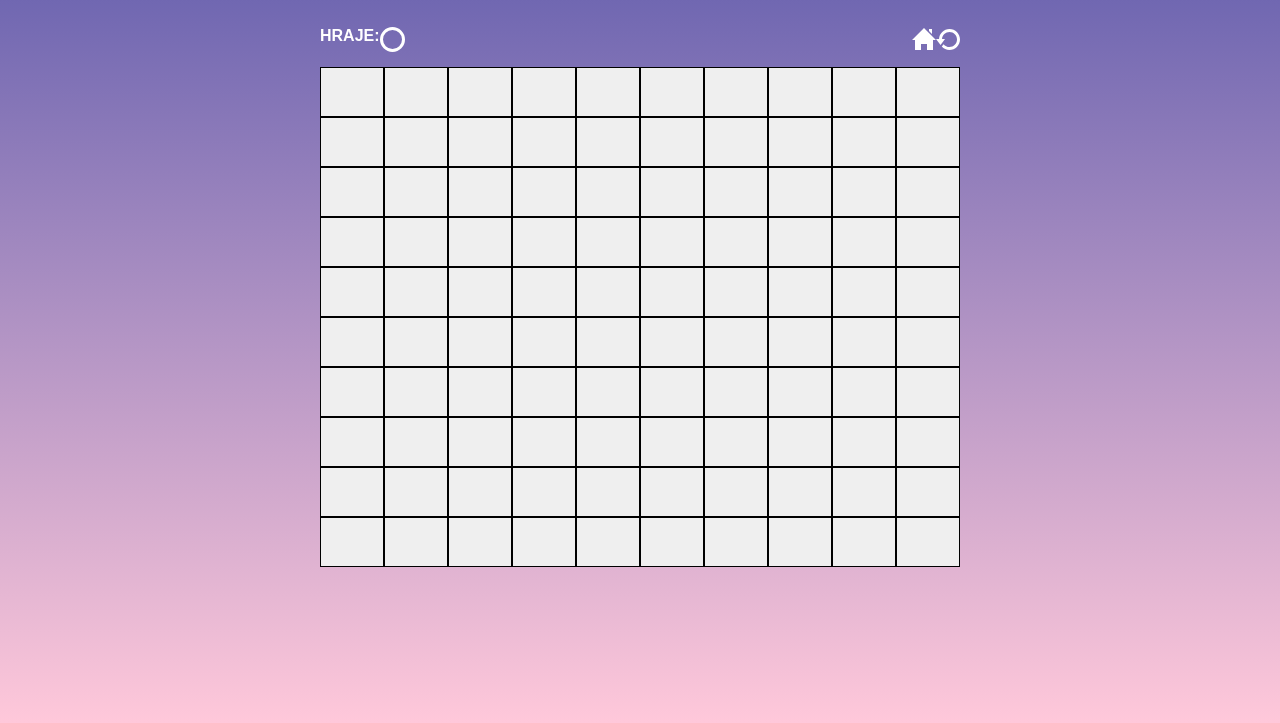
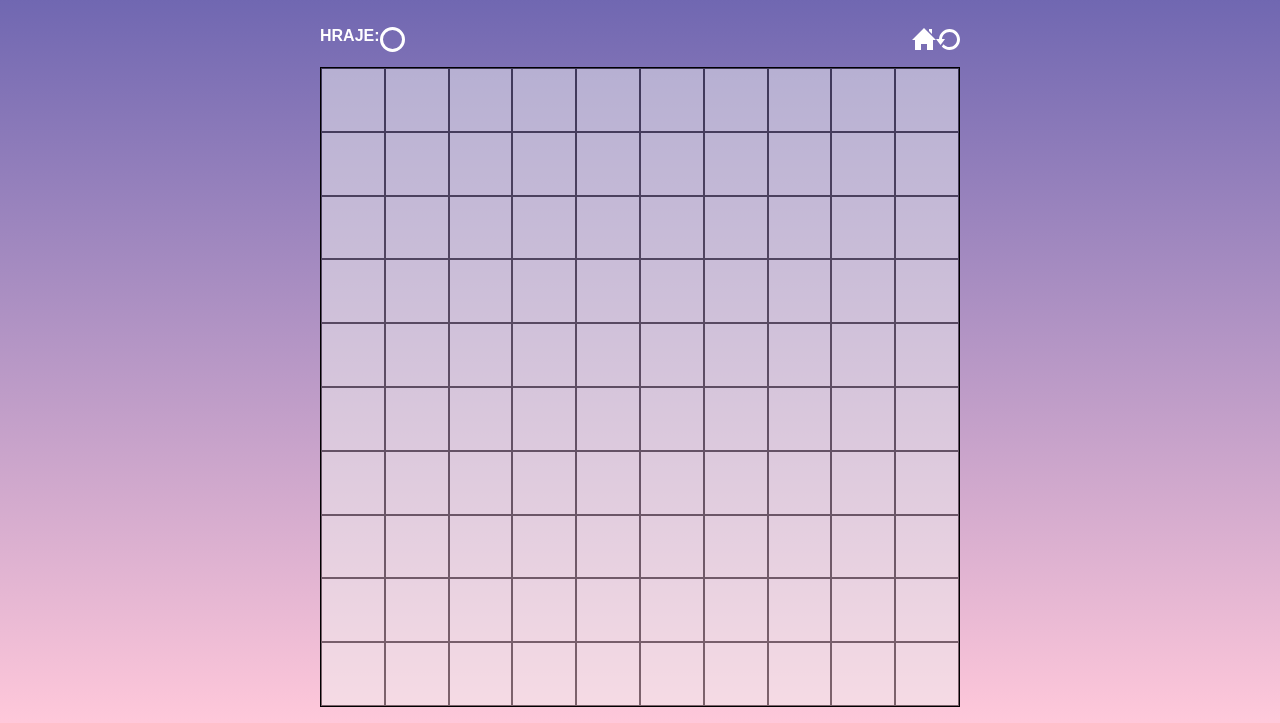
Before and after one commit to EliskaBuocikova/piskvorky, a plain HTML site: page hra.html in a window 1280 px wide. Shown: the part 77-800 px from the top of the page. Drawn offline with Linux system fonts and the light colour scheme.

Commit message:
stylování herní plochy

```diff
--- a/hra.html
+++ b/hra.html
@@ -14,7 +14,7 @@
     />
   </head>
   <body class="hra">
-    <h1 class="hra__title">Piškvorky</h1>
+    <h1 class="title">Piškvorky</h1>
     <div class="panel">
       <div class="player">
         <div class="player__title">hraje:</div>
@@ -46,106 +46,106 @@
       </div>
     </div>
     <div class="square">
-      <button class="field"></button>
-      <button class="field"></button>
-      <button class="field"></button>
-      <button class="field"></button>
-      <button class="field"></button>
-      <button class="field"></button>
-      <button class="field"></button>
-      <button class="field"></button>
-      <button class="field"></button>
-      <button class="field"></button>
-      <button class="field"></button>
-      <button class="field"></button>
-      <button class="field"></button>
-      <button class="field"></button>
-      <button class="field"></button>
-      <button class="field"></button>
-      <button class="field"></button>
-      <button class="field"></button>
-      <button class="field"></button>
-      <button class="field"></button>
-      <button class="field"></button>
-      <button class="field"></button>
-      <button class="field"></button>
-      <button class="field"></button>
-      <button class="field"></button>
-      <button class="field"></button>
-      <button class="field"></button>
-      <button class="field"></button>
-      <button class="field"></button>
-      <button class="field"></button>
-      <button class="field"></button>
-      <button class="field"></button>
-      <button class="field"></button>
-      <button class="field"></button>
-      <button class="field"></button>
-      <button class="field"></button>
-      <button class="field"></button>
-      <button class="field"></button>
-      <button class="field"></button>
-      <button class="field"></button>
-      <button class="field"></button>
-      <button class="field"></button>
-      <button class="field"></button>
-      <button class="field"></button>
-      <button class="field"></button>
-      <button class="field"></button>
-      <button class="field"></button>
-      <button class="field"></button>
-      <button class="field"></button>
-      <button class="field"></button>
-      <button class="field"></button>
-      <button class="field"></button>
-      <button class="field"></button>
-      <button class="field"></button>
-      <button class="field"></button>
-      <button class="field"></button>
-      <button class="field"></button>
-      <button class="field"></button>
-      <button class="field"></button>
-      <button class="field"></button>
-      <button class="field"></button>
-      <button class="field"></button>
-      <button class="field"></button>
-      <button class="field"></button>
-      <button class="field"></button>
-      <button class="field"></button>
-      <button class="field"></button>
-      <button class="field"></button>
-      <button class="field"></button>
-      <button class="field"></button>
-      <button class="field"></button>
-      <button class="field"></button>
-      <button class="field"></button>
-      <button class="field"></button>
-      <button class="field"></button>
-      <button class="field"></button>
-      <button class="field"></button>
-      <button class="field"></button>
-      <button class="field"></button>
-      <button class="field"></button>
-      <button class="field"></button>
-      <button class="field"></button>
-      <button class="field"></button>
-      <button class="field"></button>
-      <button class="field"></button>
-      <button class="field"></button>
-      <button class="field"></button>
-      <button class="field"></button>
-      <button class="field"></button>
-      <button class="field"></button>
-      <button class="field"></button>
-      <button class="field"></button>
-      <button class="field"></button>
-      <button class="field"></button>
-      <button class="field"></button>
-      <button class="field"></button>
-      <button class="field"></button>
-      <button class="field"></button>
-      <button class="field"></button>
-      <button class="field"></button>
+      <button></button>
+      <button></button>
+      <button></button>
+      <button></button>
+      <button></button>
+      <button></button>
+      <button></button>
+      <button></button>
+      <button></button>
+      <button></button>
+      <button></button>
+      <button></button>
+      <button></button>
+      <button></button>
+      <button></button>
+      <button></button>
+      <button></button>
+      <button></button>
+      <button></button>
+      <button></button>
+      <button></button>
+      <button></button>
+      <button></button>
+      <button></button>
+      <button></button>
+      <button></button>
+      <button></button>
+      <button></button>
+      <button></button>
+      <button></button>
+      <button></button>
+      <button></button>
+      <button></button>
+      <button></button>
+      <button></button>
+      <button></button>
+      <button></button>
+      <button></button>
+      <button></button>
+      <button></button>
+      <button></button>
+      <button></button>
+      <button></button>
+      <button></button>
+      <button></button>
+      <button></button>
+      <button></button>
+      <button></button>
+      <button></button>
+      <button></button>
+      <button></button>
+      <button></button>
+      <button></button>
+      <button></button>
+      <button></button>
+      <button></button>
+      <button></button>
+      <button></button>
+      <button></button>
+      <button></button>
+      <button></button>
+      <button></button>
+      <button></button>
+      <button></button>
+      <button></button>
+      <button></button>
+      <button></button>
+      <button></button>
+      <button></button>
+      <button></button>
+      <button></button>
+      <button></button>
+      <button></button>
+      <button></button>
+      <button></button>
+      <button></button>
+      <button></button>
+      <button></button>
+      <button></button>
+      <button></button>
+      <button></button>
+      <button></button>
+      <button></button>
+      <button></button>
+      <button></button>
+      <button></button>
+      <button></button>
+      <button></button>
+      <button></button>
+      <button></button>
+      <button></button>
+      <button></button>
+      <button></button>
+      <button></button>
+      <button></button>
+      <button></button>
+      <button></button>
+      <button></button>
+      <button></button>
+      <button></button>
     </div>
   </body>
 </html>
--- a/style.css
+++ b/style.css
@@ -76,11 +76,15 @@ a {
 
 .hra {
   max-width: 80vmin;
+  margin: 0 auto;
 }
 
 .panel {
   display: flex;
   justify-content: space-between;
+  display: flex;
+  margin-top: 30px;
+  margin-bottom: 15px;
 }
 
 .player {
@@ -108,21 +112,18 @@ a {
 .square {
   display: flex;
   flex-wrap: wrap;
+  border: 0.5px solid black;
 }
 
-.field {
-  border: 1.5px solid black;
-  height: 50px;
+button {
+  border: 0.5px solid black;
+  aspect-ratio: 1/1;
   width: 50px;
   flex-basis: 10%;
+  opacity: 0.5;
 }
 
-.panel {
-  display: flex;
-  margin-top: 30px;
-  margin-bottom: 15px;
+button:hover {
+  opacity: 0.7;
+  cursor: pointer;
 }
-
-.hra {
-  margin: 0 auto;
-}
```
